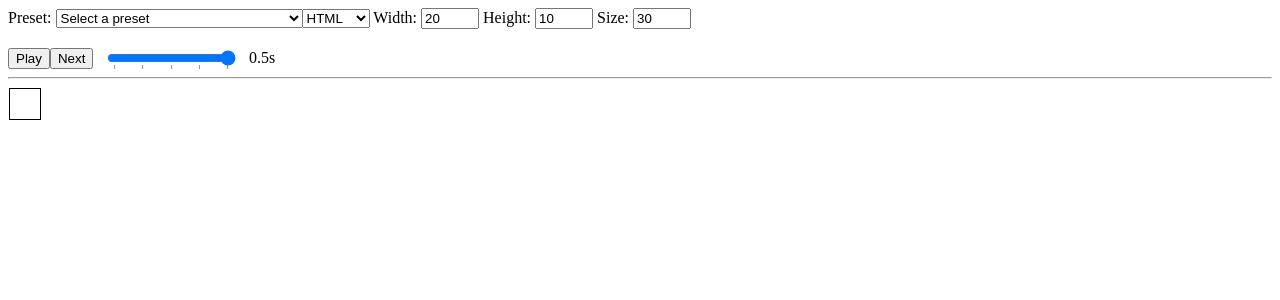
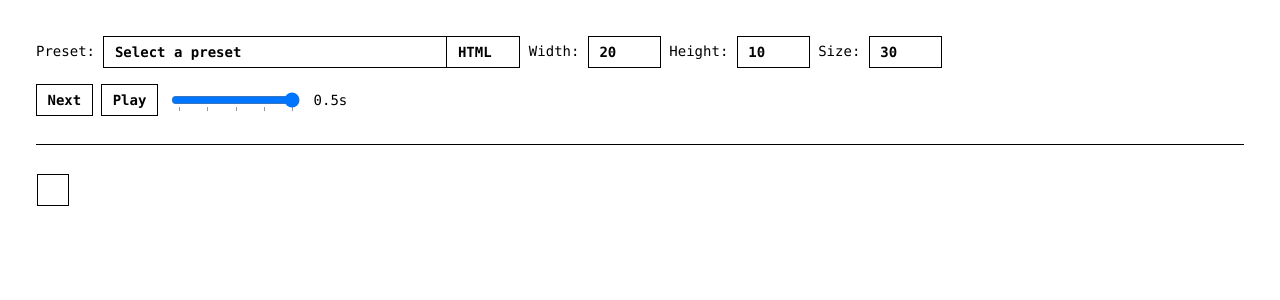
Before and after one commit to andreipfeiffer/game-of-life-vite-vue, a Vue app: page / in a window 1280 px wide. Shown: the top 300 px of the page. Built offline with nearby package versions, Linux system fonts and the light colour scheme.

Commit message:
UI improvements

```diff
--- a/src/components/App.vue
+++ b/src/components/App.vue
@@ -50,7 +50,65 @@ watchEffect(() => {
 </script>
 
 <style>
+input,
+select,
+button,
+textarea,
+body {
+  font-family: source-code-pro, Menlo, Monaco, Consolas, "Courier New",
+    monospace;
+  -webkit-font-smoothing: antialiased;
+  -moz-osx-font-smoothing: grayscale;
+}
+
+body {
+  padding: 2rem;
+}
+
+html {
+  font-size: 14px;
+}
+
+input:not([type="range"]):not([type="checkbox"]),
+label,
+select,
+button,
+textarea {
+  margin: 0;
+  border: 1px solid black;
+  padding: 0;
+  display: inline-block;
+  vertical-align: middle;
+  white-space: normal;
+  background: none;
+  appearance: none;
+
+  border-radius: 0;
+  font-size: 1rem;
+  padding: 0.5rem 0.75rem;
+  font-weight: bold;
+
+  box-sizing: content-box;
+}
+
+.input {
+  width: 4em;
+}
+
+hr {
+  border: none;
+  height: 1px;
+  background-color: black;
+  margin: 2em 0;
+}
+
 .playing {
   pointer-events: none;
 }
+
+button.secondary {
+  font-weight: normal;
+  border-color: #666666;
+  color: #666666;
+}
 </style>
--- a/src/components/Settings.vue
+++ b/src/components/Settings.vue
@@ -37,8 +37,9 @@
     <br />
     <br />
     <div style="display: flex; align-items: center;">
+      <button @click="store.updateNextPopulation()">Next</button>
+      &nbsp;
       <button @click="store.togglePlay()">{{ store.play ? "Stop" : "Play" }}</button>
-      <button @click="store.updateNextPopulation()">Next</button>
       <button v-if="store.preset" @click="reloadPreset" style="margin-left: -1px;">
         ↺
       </button>
```
